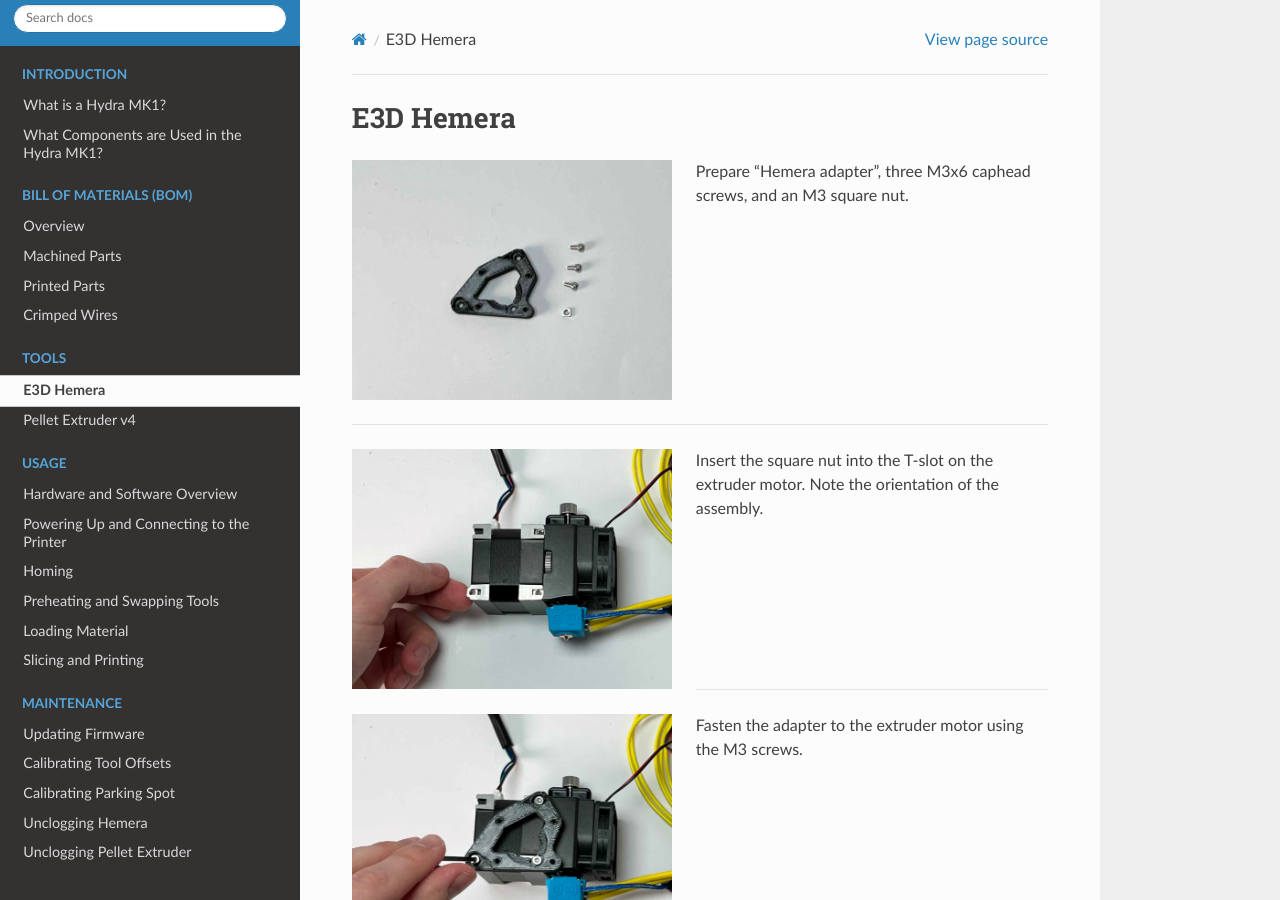
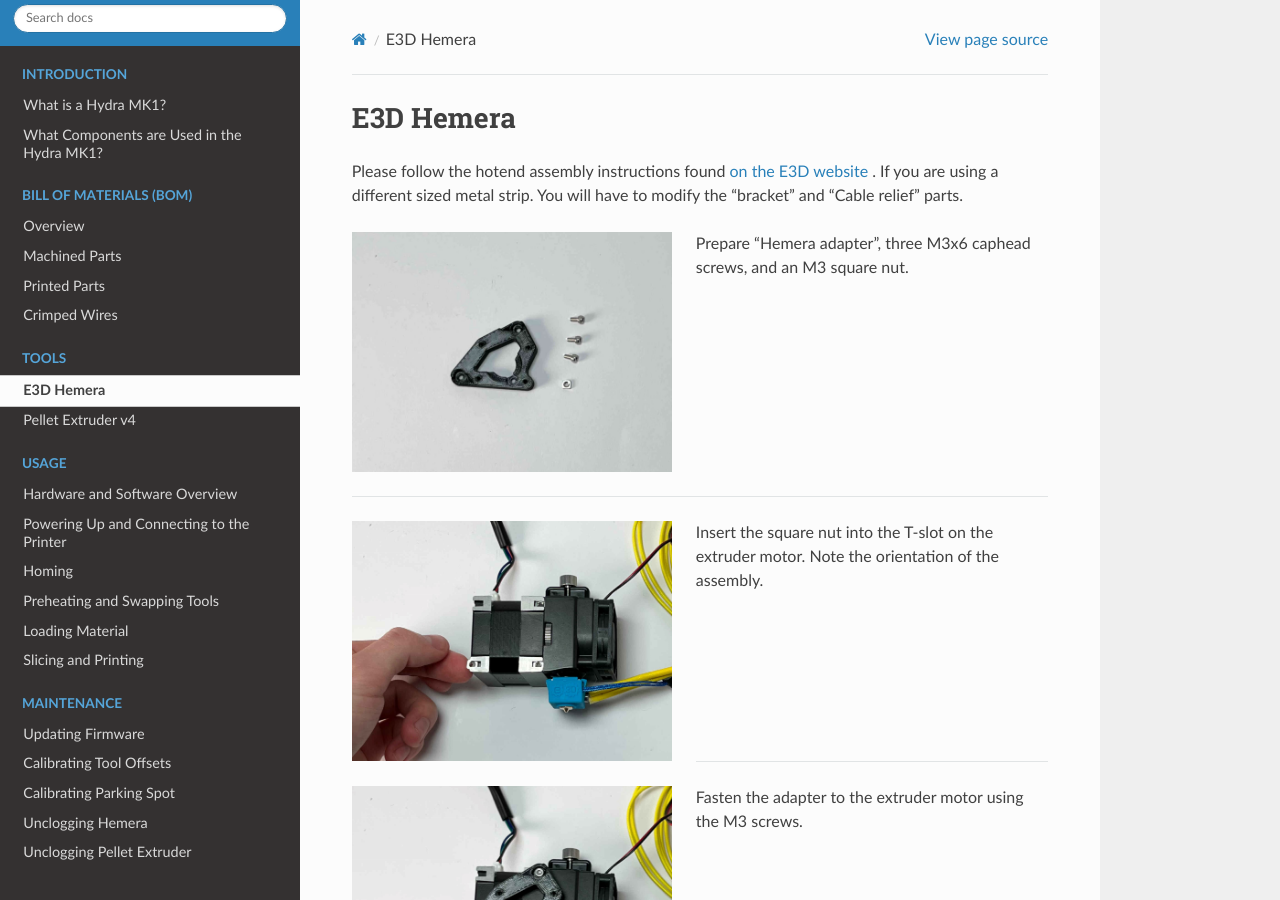
Before and after one commit to srl-ethz/hydra-documentation, a Sphinx documentation site: the page built from docs/source/tools/hemera.rst, in a window 1280 px wide and 900 px high. Built offline with Sphinx 7.4.7 and the Read the Docs theme 2.0.0, drawn with Linux system fonts in a browser that asks for light colours; pages that are not in the unit, such as notebooks, are missing from menus.

Commit message:
Update hemera.rst

```diff
--- a/docs/source/tools/hemera.rst
+++ b/docs/source/tools/hemera.rst
@@ -1,6 +1,10 @@
 ################################
 E3D Hemera
 ################################
+
+Please follow the hotend assembly instructions found `on the E3D website <https://e3d-online.zendesk.com/hc/en-us/articles/360017204078-Hemera-Direct-Assembly-Guide-New->`_ .
+If you are using a different sized metal strip. You will have to modify the "bracket" and "Cable relief" parts.
+
 
 .. figure:: img/Hemera1.jpg
    :figwidth: 320px
```
